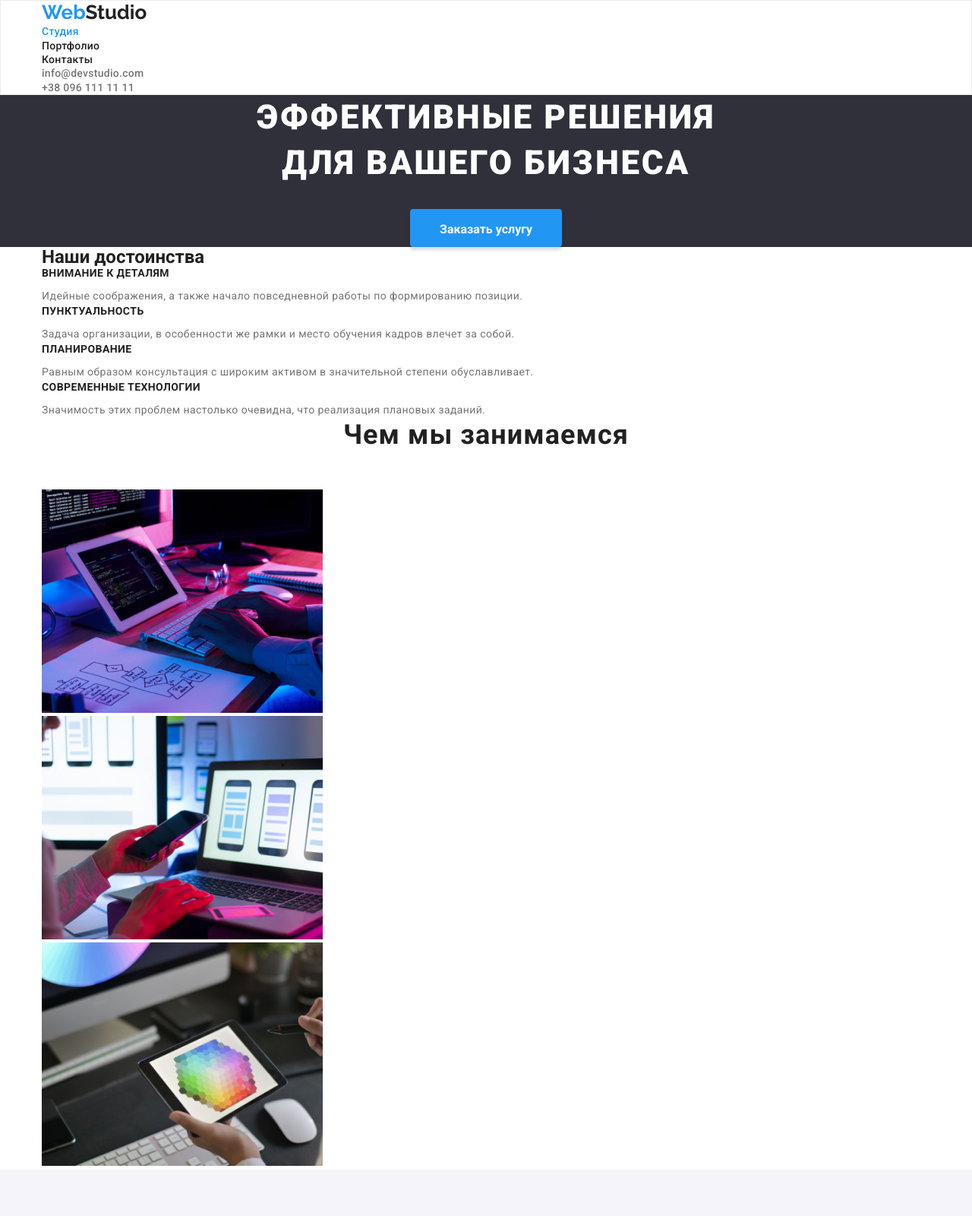
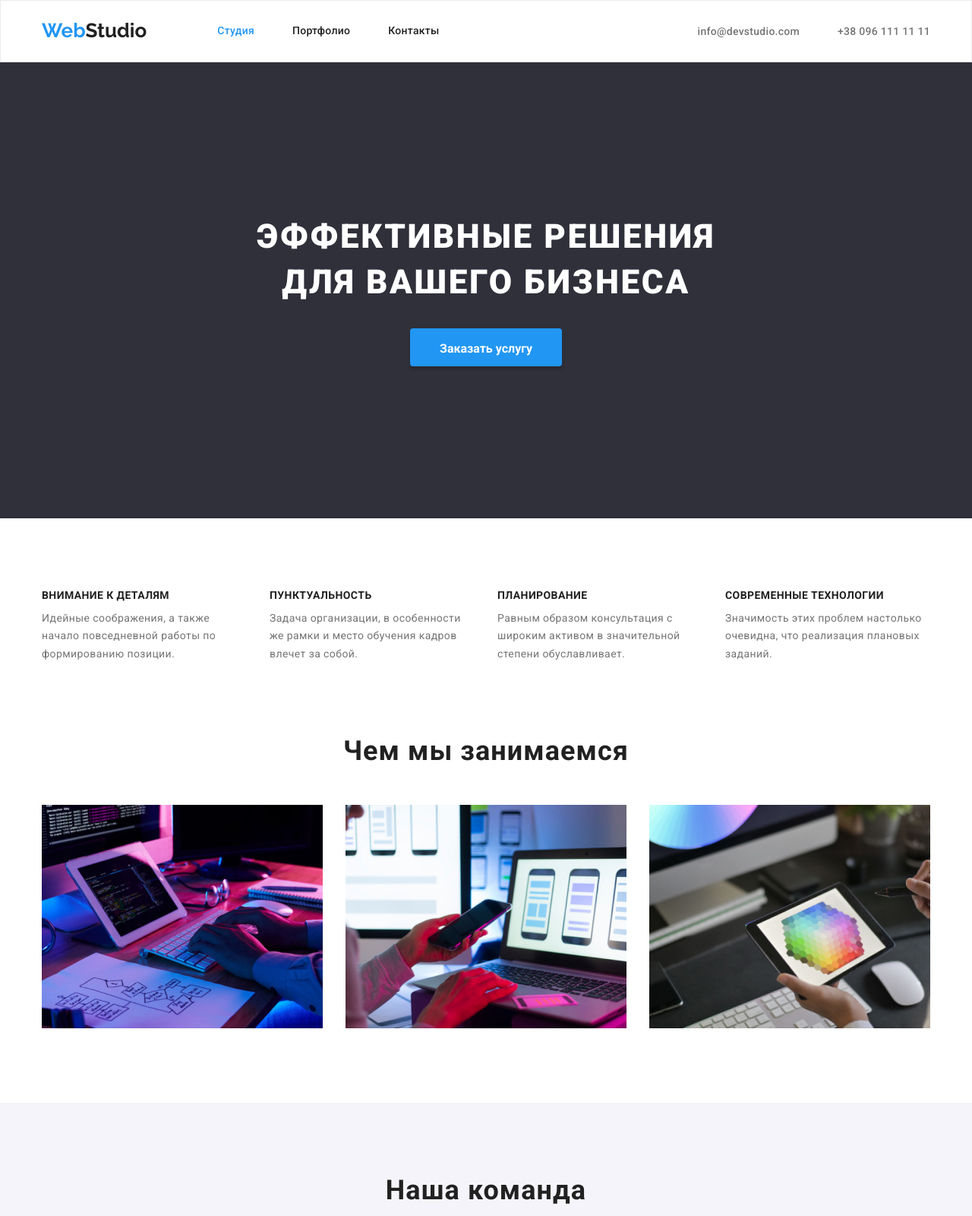
Before and after one commit to AndriiFyl/goit-markup-hw-03, a plain HTML site: page index.html in a window 1280 px wide. Shown: the top 1600 px of the page at 76% size. Drawn offline with nearby package versions, Linux system fonts and the light colour scheme.

Commit message:
добавляет геометрию на главной странице

```diff
--- a/css/styles.css
+++ b/css/styles.css
@@ -4,7 +4,6 @@
     --accent-text-color:#2196F3;
     --primary-background-color:#FFFFFF;
     --secondary-background-color:#2F303A;
-
 }
 
 html {
@@ -24,10 +23,33 @@ body {
     margin: 0;
 }
 
+.visually-hidden {
+    position: absolute;
+    width: 1px;
+    height: 1px;
+    margin: -1px;
+    border: 0;
+    padding: 0;
+    white-space: nowrap;
+    clip-path: inset(100%);
+    clip: rect(0 0 0 0);
+    overflow: hidden;
+}
+
 /* Header */
 
-.page-header {
-    border: 1px solid #ECECEC;
+h1,
+h2,
+h3,
+p {
+    margin-top: 0;
+    margin-bottom: 0;
+}
+
+.list {
+    padding: 0;
+    margin: 0;
+    list-style: none;
 }
 
 .container {
@@ -36,7 +58,39 @@ body {
     padding-left: 15px;
     padding-right: 15px;
     width: 1200px;
+}
 
+.page-header {
+    border: 1px solid #ECECEC;
+
+}
+
+.main-nav {
+    display: flex;
+    align-items: center;
+}
+
+.nav-menu {
+    display: flex;
+    align-items: center;
+}
+
+.list.site-nav {
+    display: flex;
+    margin-left: 93px;
+}
+
+.site-nav .item + .item {
+  margin-left: 50px;
+}
+
+.list.contact-nav {
+    margin-left: auto;
+    display: flex;
+}
+
+.contact-nav .item + .item {
+    margin-left: 50px;
 }
 
 .logo-site {
@@ -52,13 +106,12 @@ body {
     color:#2196F3;
 }
 
-.list {
-    list-style: none;
-    padding: 0;
-    margin: 0;
-}
+
 
 .link-nav  {
+    display: block;
+    padding-top: 32px;
+    padding-bottom: 32px;
     font-size: 14px;
     line-height: 1.14;
     letter-spacing: 0.02em;
@@ -82,6 +135,8 @@ body {
 }
 
  .link-contacts {
+    padding-top: 32px;
+    padding-bottom: 32px;
     font-weight: 500;
     font-size: 14px;
     line-height: 1.14;
@@ -93,17 +148,13 @@ body {
  /* Секция герой */
 
  .section.hero {
+     padding-top: 200px;
+     padding-bottom: 200px;
      background-color: var(--secondary-background-color);
      text-align: center;
  }
 
-  h1,
-  h2,
-  h3,
-  p {
-     margin-top: 0;
-     margin-bottom: 0;
- }
+
 
  .hero-title {
     margin-top: 0;
@@ -135,7 +186,25 @@ body {
 
  /* Наши достоинства */
 
+ .container.values {
+     padding-top: 94px;
+     padding-bottom: 94px;
+ }
 
+
+ .list.values {
+     display: flex;
+     flex-wrap: wrap;
+ }
+
+.item-values {
+    width: 270px;
+    margin-right: 30px;
+}
+
+.item-values:nth-child(4n) {
+    margin-right: 0;
+}
 
  .title-values {
     margin-bottom: 10px;
@@ -157,6 +226,10 @@ body {
 
  /* Чем мы занимаемся */
 
+ .container.doing {
+     padding-bottom: 94px;
+ }
+
  .heading-section {
     margin-top: 0;
     margin-bottom: 50px;
@@ -166,22 +239,53 @@ body {
     line-height: 1.17;
     letter-spacing: 0.03em;
     color: var(--primary-text-color);
+ }
 
+ .list.doing {
+    display: flex;
+    flex-wrap: wrap;
  }
+
+.item-doing {
+    margin-right: 30px;
+}
+
+.item-doing:nth-child(3n) {
+    margin-right: 0;
+}
+
+
 
  /* Наша команда */
 .section.team {
+    text-align: center;
+    background-color: #F5F4FA;
     padding-top: 94px;
     padding-bottom: 94px;
-    background-color: #F5F4FA;
+
 }
 
- .title {
+ .title-team {
+    margin-top: 30px;
+    margin-bottom: 10px;
     font-weight: 500;
     font-size: 16px;
     line-height: 1.19;
     letter-spacing: 0.03em;
     color: var(--primary-text-color);
+ }
+
+ .list.team {
+    display: flex;
+    flex-wrap: wrap;
+ }
+
+ .item-team {
+     margin-right: 30px;
+ }
+
+ .item-team:nth-child(4n) {
+     margin-right: 0;
  }
 
  .title-info {
@@ -195,9 +299,13 @@ body {
  .footer {
 
      background-color: var(--secondary-background-color);
+     height: 252px;
  }
 
 .logo-footer {
+    display: inline-block;
+    margin-bottom: 20px;
+    margin-top: 60px;
     font-family: 'Raleway', sans-serif;
     font-size: 26px;
     line-height: 1.2;
@@ -211,12 +319,8 @@ body {
     font-style: normal;
 }
 
-.logo-footer {
-    display: inline-block;
-    margin-bottom: 20px;
-}
-
 .text-adress {
+    margin-bottom: 9px;
     font-size: 14px;
     line-height: 1.7;
     letter-spacing: 0.03em;
@@ -224,6 +328,7 @@ body {
 }
 
 .link-adress {
+    display: inline-block;
     font-size: 14px;
     line-height: 1.7;
     letter-spacing: 0.03em;
@@ -231,8 +336,17 @@ body {
     text-decoration: none;
 }
 
+.link-adress.mail {
+margin-bottom: 9px;
+}
 
 /* Страница Портфолио */
+
+.section.portfolio {
+    padding-top: 94px;
+    padding-bottom: 94px;
+}
+
 .btn-port {
 min-width: 73px;
 height: 38px;
--- a/index.html
+++ b/index.html
@@ -21,27 +21,29 @@
   <body>
     <!--Шапка сайта-->
     <header class="page-header">
-      <div class="container">
-        <nav>
+      <div class="container main-nav">
+        <nav class="nav-menu">
           <a class="logo-site" href="./index.html"
             ><span class="logo-part">Web</span>Studio</a
           >
-          <ul class="list">
-            <li><a class="link-nav current" href="./index.html">Студия</a></li>
-            <li>
+          <ul class="list site-nav">
+            <li class="item">
+              <a class="link-nav current" href="./index.html">Студия</a>
+            </li>
+            <li class="item">
               <a class="link-nav" href="./portfolio.html">Портфолио</a>
             </li>
-            <li><a class="link-nav" href="">Контакты</a></li>
+            <li class="item"><a class="link-nav" href="">Контакты</a></li>
           </ul>
         </nav>
 
-        <ul class="list">
-          <li>
+        <ul class="list contact-nav">
+          <li class="item">
             <a class="link-contacts" href="mailto:info@devstudio.com"
               >info@devstudio.com</a
             >
           </li>
-          <li>
+          <li class="item">
             <a class="link-contacts" href="tel:+380961111111"
               >+38 096 111 11 11</a
             >
@@ -62,31 +64,31 @@
 
       <!--Наши достоинства-->
 
-      <section class="container">
-        <h2>Наши достоинства</h2>
-        <ul class="list">
-          <li>
+      <section class="container values">
+        <h2 class="title visually-hidden">Наши достоинства</h2>
+        <ul class="list values">
+          <li class="item-values">
             <h3 class="title-values">Внимание к деталям</h3>
             <p class="text-values">
               Идейные соображения, а также начало повседневной работы по
               формированию позиции.
             </p>
           </li>
-          <li>
+          <li class="item-values">
             <h3 class="title-values">Пунктуальность</h3>
             <p class="text-values">
               Задача организации, в особенности же рамки и место обучения кадров
               влечет за собой.
             </p>
           </li>
-          <li>
+          <li class="item-values">
             <h3 class="title-values">Планирование</h3>
             <p class="text-values">
               Равным образом консультация с широким активом в значительной
               степени обуславливает.
             </p>
           </li>
-          <li>
+          <li class="item-values">
             <h3 class="title-values">Современные технологии</h3>
             <p class="text-values">
               Значимость этих проблем настолько очевидна, что реализация
@@ -98,24 +100,24 @@
 
       <!--Чем мы занимаемся-->
 
-      <section class="container">
+      <section class="container doing">
         <h2 class="heading-section">Чем мы занимаемся</h2>
-        <ul class="list">
-          <li>
+        <ul class="list doing">
+          <li class="item-doing">
             <img
               src="./images/work_on_laptop.jpg"
               alt="работа на ноутбуке"
               width="370"
             />
           </li>
-          <li>
+          <li class="item-doing">
             <img
               src="./images/laptop_and_phone.jpg"
               alt="ноутбук и телефон"
               width="370"
             />
           </li>
-          <li>
+          <li class="item-doing">
             <img src="./images/tablet.jpg" alt="планшет" width="370" />
           </li>
         </ul>
@@ -124,46 +126,46 @@
       <!--Наша команда-->
 
       <section class="section team">
-        <div class="container">
+        <div class="container team">
           <h2 class="heading-section">Наша команда</h2>
-          <ul class="list">
-            <li>
+          <ul class="list team">
+            <li class="item-team">
               <img
                 src="./images/сотрудник1.jpg"
                 alt="сотрудник 1"
                 width="270"
               />
-              <h3 class="title">Игорь Демьяненко</h3>
+              <h3 class="title-team">Игорь Демьяненко</h3>
               <p class="title-info" lang="en">Product Designer</p>
             </li>
 
-            <li>
+            <li class="item-team">
               <img
                 src="./images/сотрудница2.jpg"
                 alt="сотрудница 2"
                 width="270"
               />
-              <h3 class="title">Ольга Репина</h3>
+              <h3 class="title-team">Ольга Репина</h3>
               <p class="title-info" lang="en">Frontend Developer</p>
             </li>
 
-            <li>
+            <li class="item-team">
               <img
                 src="./images/сотрудник3.jpg"
                 alt="сотрудник 3"
                 width="270"
               />
-              <h3 class="title">Николай Тарасов</h3>
+              <h3 class="title-team">Николай Тарасов</h3>
               <p class="title-info" lang="en">Marketing</p>
             </li>
 
-            <li>
+            <li class="item-team">
               <img
                 src="./images/сотрудник4.jpg"
                 alt="сотрудник 4"
                 width="270"
               />
-              <h3 class="title">Михаил Ермаков</h3>
+              <h3 class="title-team">Михаил Ермаков</h3>
               <p class="title-info" lang="en">UI Designer</p>
             </li>
           </ul>
@@ -174,15 +176,15 @@
     <!--Контакты-->
 
     <footer class="footer">
-      <div class="container">
+      <div class="container footer">
         <a class="logo-footer" href="./index.html"
           ><span class="logo-part">Web</span>Studio</a
         >
         <address class="adress">
           <p class="text-adress">г. Киев, пр-т Леси Украинки,</p>
-          <ul class="list">
+          <ul class="list adress">
             <li>
-              <a class="link-adress" href="mailto:info@devstudio.com"
+              <a class="link-adress mail" href="mailto:info@devstudio.com"
                 >info@devstudio.com</a
               >
             </li>
```
Also changed, not shown: portfolio.html (+18 -6 lines).
